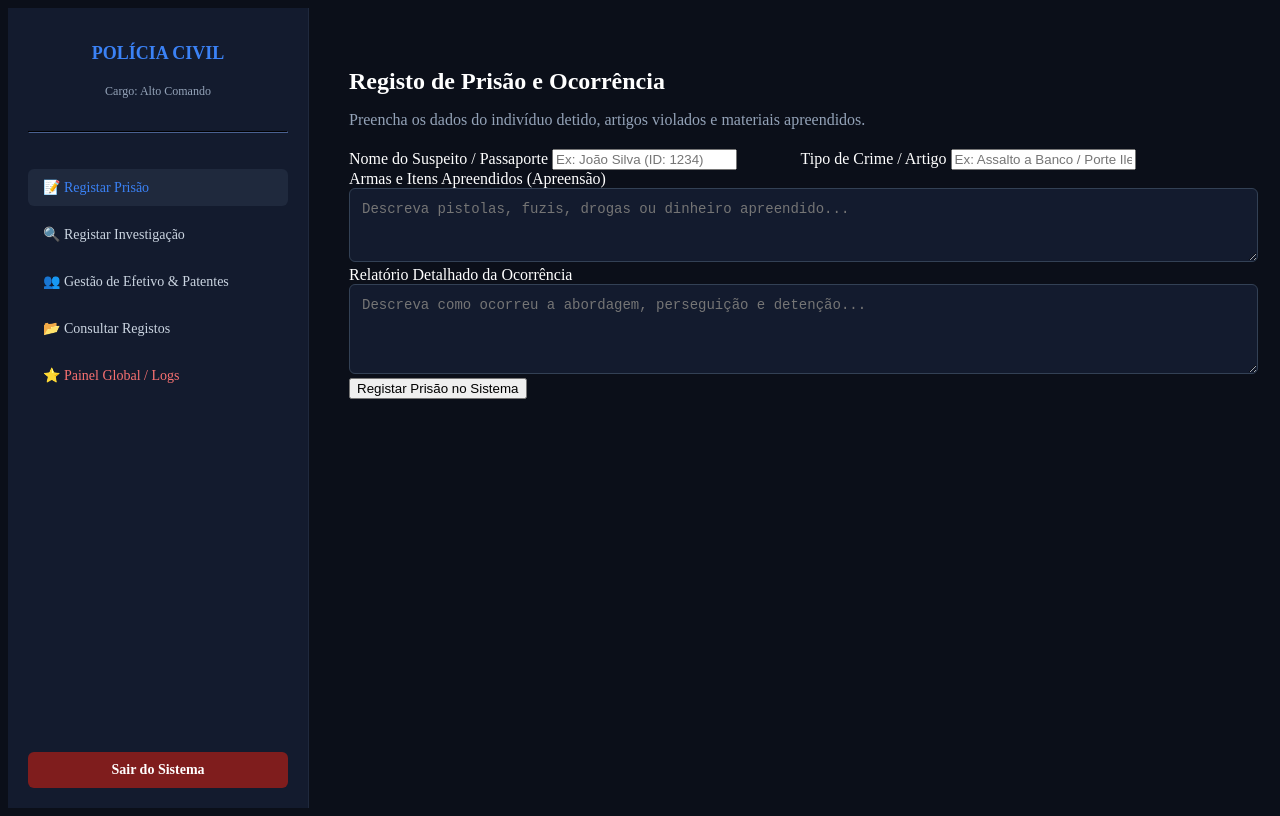
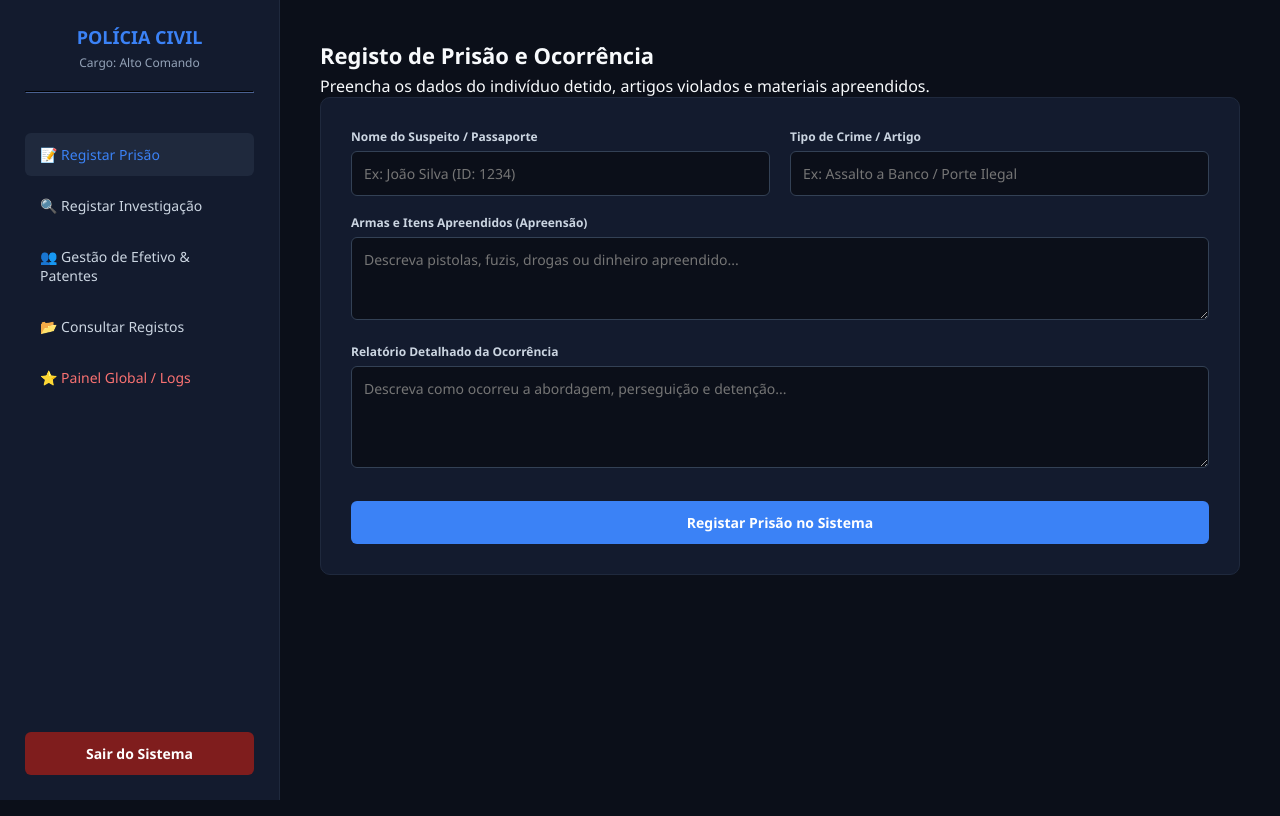
Before and after one commit to diogooliceira6078-afk/policia-cad, a plain HTML site: page index.html in a window 1280 px wide. Drawn offline with Linux system fonts and the light colour scheme.

Commit message:
Update style.css

```diff
--- a/style.css
+++ b/style.css
@@ -1,16 +1,103 @@
-/* Estilos extra para o Painel Interno */
+/* Reset e Base */
+* {
+    margin: 0;
+    padding: 0;
+    box-sizing: border-box;
+    font-family: 'Segoe UI', Tahoma, Geneva, Verdana, sans-serif;
+}
+
+body {
+    background-color: #0b0f19;
+    color: #f8fafc;
+}
+
+/* Página de Login */
+.login-body {
+    display: flex;
+    justify-content: center;
+    align-items: center;
+    height: 100vh;
+}
+
+.login-card {
+    background-color: #131b2e;
+    padding: 40px;
+    border-radius: 12px;
+    box-shadow: 0 10px 25px rgba(0, 0, 0, 0.5);
+    width: 380px;
+    border: 1px solid #1f293d;
+    text-align: center;
+}
+
+.login-card h2 {
+    color: #3b82f6;
+    margin-bottom: 5px;
+}
+
+.login-card p {
+    color: #94a3b8;
+    font-size: 13px;
+    margin-bottom: 25px;
+}
+
+.input-group {
+    margin-bottom: 18px;
+    text-align: left;
+}
+
+.input-group label {
+    display: block;
+    font-size: 12px;
+    color: #cbd5e1;
+    margin-bottom: 6px;
+    font-weight: 600;
+}
+
+.input-group input, .input-group textarea, .input-group select {
+    width: 100%;
+    padding: 12px;
+    background-color: #0b0f19;
+    border: 1px solid #334155;
+    border-radius: 6px;
+    color: #ffffff;
+    font-size: 14px;
+}
+
+.input-group input:focus, .input-group textarea:focus, .input-group select:focus {
+    outline: none;
+    border-color: #3b82f6;
+}
+
+.btn-login {
+    width: 100%;
+    padding: 12px;
+    background-color: #3b82f6;
+    border: none;
+    border-radius: 6px;
+    color: white;
+    font-weight: bold;
+    font-size: 14px;
+    cursor: pointer;
+    transition: 0.2s;
+    margin-top: 10px;
+}
+
+.btn-login:hover {
+    background-color: #2563eb;
+}
+
+/* Painel Interno */
 .painel-body {
     display: flex;
     height: 100vh;
-    background-color: #0b0f19;
-    color: #ffffff;
+    overflow: hidden;
 }
 
 .sidebar {
-    width: 260px;
+    width: 280px;
     background-color: #131b2e;
     border-right: 1px solid #1f293d;
-    padding: 20px;
+    padding: 25px;
     display: flex;
     flex-direction: column;
 }
@@ -30,16 +117,16 @@
 
 .sidebar ul {
     list-style: none;
-    padding: 0;
+    margin-top: 20px;
 }
 
 .sidebar ul li {
-    margin-bottom: 10px;
+    margin-bottom: 8px;
 }
 
 .sidebar ul li a {
     display: block;
-    padding: 10px 15px;
+    padding: 12px 15px;
     color: #cbd5e1;
     text-decoration: none;
     border-radius: 6px;
@@ -55,13 +142,14 @@
 .btn-sair {
     display: block;
     text-align: center;
-    padding: 10px;
+    padding: 12px;
     background-color: #7f1d1d;
     color: white;
     text-decoration: none;
     border-radius: 6px;
     font-size: 14px;
     font-weight: bold;
+    transition: 0.2s;
 }
 
 .btn-sair:hover {
@@ -72,35 +160,62 @@
     flex: 1;
     padding: 40px;
     overflow-y: auto;
+    background-color: #0b0f19;
 }
 
 .main-content h2 {
-    margin-bottom: 10px;
+    font-size: 22px;
+    margin-bottom: 5px;
 }
 
-.main-content p {
+.main-content > p {
     color: #94a3b8;
-    margin-bottom: 20px;
+    margin-bottom: 25px;
+    font-size: 14px;
 }
 
-.form-cad .input-grid {
+.form-cad {
+    background-color: #131b2e;
+    padding: 30px;
+    border-radius: 10px;
+    border: 1px solid #1f293d;
+}
+
+.input-grid {
     display: grid;
     grid-template-columns: 1fr 1fr;
     gap: 20px;
 }
 
-.form-cad textarea {
-    width: 100%;
-    padding: 12px;
+/* Tabelas e Registos Criminais */
+.tabela-box {
     background-color: #131b2e;
-    border: 1px solid #334155;
-    border-radius: 6px;
-    color: #ffffff;
-    font-size: 14px;
-    resize: vertical;
+    padding: 20px;
+    border-radius: 10px;
+    border: 1px solid #1f293d;
 }
 
-.form-cad textarea:focus {
-    outline: none;
-    border-color: #3b82f6;
+table {
+    width: 100%;
+    border-collapse: collapse;
+    margin-top: 10px;
 }
+
+th {
+    background-color: #1f293d;
+    color: #3b82f6;
+    padding: 12px;
+    text-align: left;
+    font-size: 13px;
+}
+
+td {
+    padding: 12px;
+    border-bottom: 1px solid #1f293d;
+    font-size: 13px;
+    color: #cbd5e1;
+}
+
+tr:hover {
+    background-color: rgba(59, 130, 246, 0.05);
+}
```
